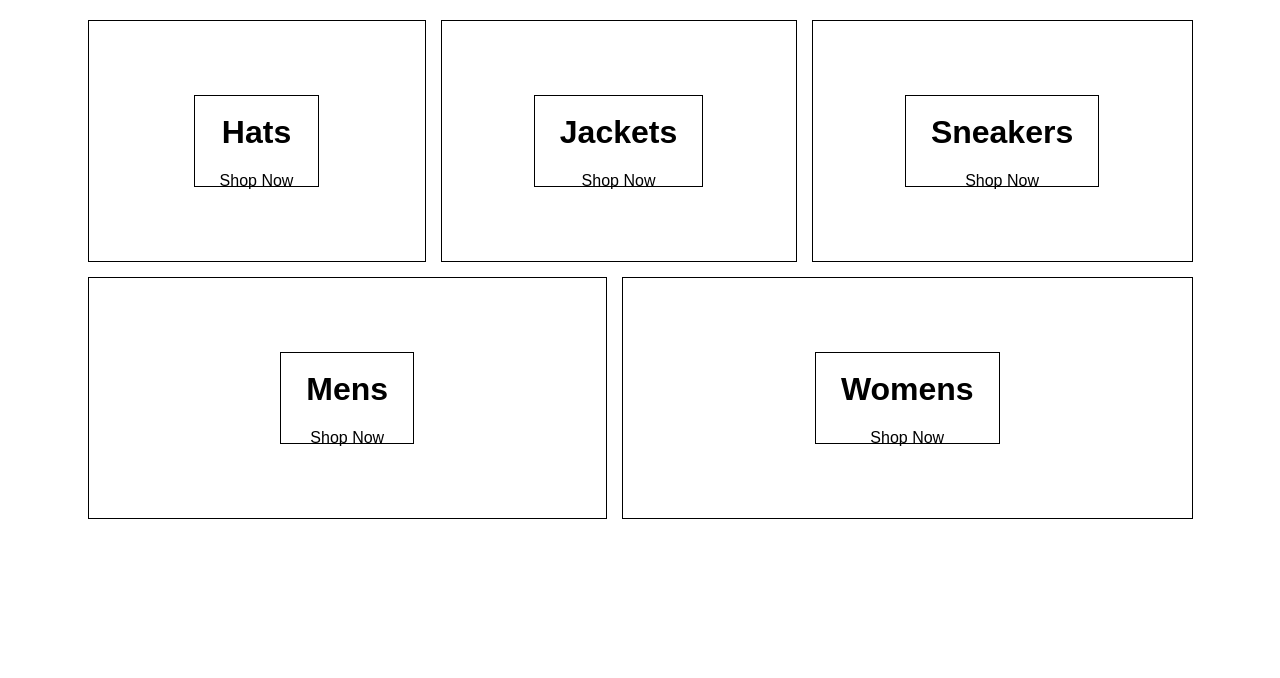
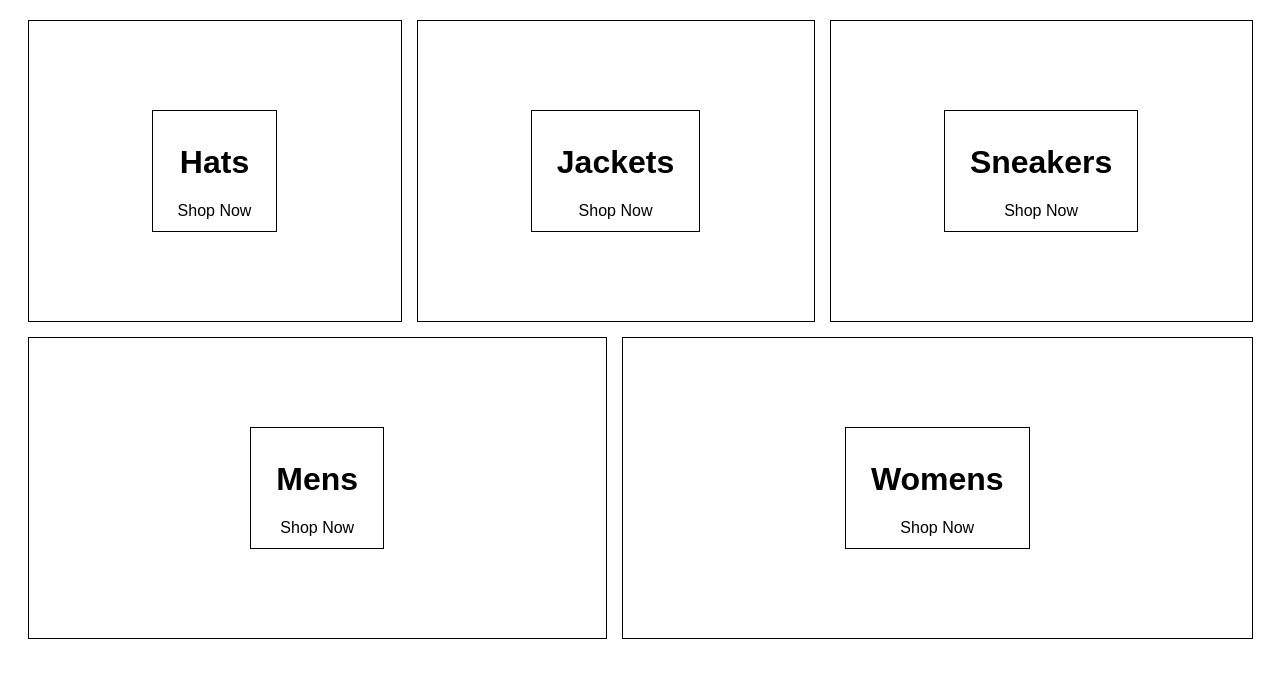
Before and after one commit to Pradeep-M-S/e-commerce, a React (Create React App) app: page / in a window 1280 px wide. Shown: the top 678 px of the page. Built offline with nearby package versions, Linux system fonts and the light colour scheme.

Commit message:
created initial project from create-react-app

```diff
--- /dev/null
+++ b/src/homepage.styles.css
@@ -0,0 +1,84 @@
+.homepage {
+  display: -webkit-box;
+  display: -ms-flexbox;
+  display: flex;
+  -webkit-box-orient: vertical;
+  -webkit-box-direction: normal;
+      -ms-flex-direction: column;
+          flex-direction: column;
+  -webkit-box-align: center;
+      -ms-flex-align: center;
+          align-items: center;
+  padding: 20px 20px;
+}
+
+.directory-menu {
+  width: 100%;
+  display: -webkit-box;
+  display: -ms-flexbox;
+  display: flex;
+  -ms-flex-wrap: wrap;
+      flex-wrap: wrap;
+  -webkit-box-pack: justify;
+      -ms-flex-pack: justify;
+          justify-content: space-between;
+}
+
+.menu-item {
+  min-width: 30%;
+  height: 300px;
+  display: -webkit-box;
+  display: -ms-flexbox;
+  display: flex;
+  -webkit-box-flex: 1;
+      -ms-flex: 1 1 auto;
+          flex: 1 1 auto;
+  -webkit-box-align: center;
+      -ms-flex-align: center;
+          align-items: center;
+  -webkit-box-pack: center;
+      -ms-flex-pack: center;
+          justify-content: center;
+  border: 1px solid black;
+  margin: 0 7.5px 15px;
+}
+
+.menu-item:first-child {
+  margin-right: 7.5px;
+}
+
+.menu-item:last-child {
+  margin-left: 7.5px;
+}
+
+.menu-item .content {
+  height: 120px;
+  padding: 0 25px;
+  display: -webkit-box;
+  display: -ms-flexbox;
+  display: flex;
+  -webkit-box-orient: vertical;
+  -webkit-box-direction: normal;
+      -ms-flex-direction: column;
+          flex-direction: column;
+  -webkit-box-align: center;
+      -ms-flex-align: center;
+          align-items: center;
+  -webkit-box-pack: center;
+      -ms-flex-pack: center;
+          justify-content: center;
+  border: 1px solid black;
+}
+
+.menu-item .title {
+  font-weight: bold;
+  margin-bottom: 6px;
+  font-size: 22px;
+  color: #4a4a4a;
+}
+
+.menu-item .subtitle {
+  font-weight: lighter;
+  font-size: 16px;
+}
+/*# sourceMappingURL=homepage.styles.css.map */
--- a/src/homepage.styles.scss
+++ b/src/homepage.styles.scss
@@ -2,7 +2,7 @@
   display: flex;
   flex-direction: column;
   align-items: center;
-  padding: 20px 80px;
+  padding: 20px 20px;
 }
 
 .directory-menu {
@@ -14,7 +14,7 @@
 
 .menu-item {
   min-width: 30%;
-  height: 240px;
+  height: 300px;
   display: flex;
   flex: 1 1 auto;
   align-items: center;
@@ -31,7 +31,7 @@
   }
 
   .content {
-    height: 90px;
+    height: 120px;
     padding: 0 25px;
     display: flex;
     flex-direction: column;
```
Also changed, not shown: 1 other file (tests, documents, lock files or other folders).
